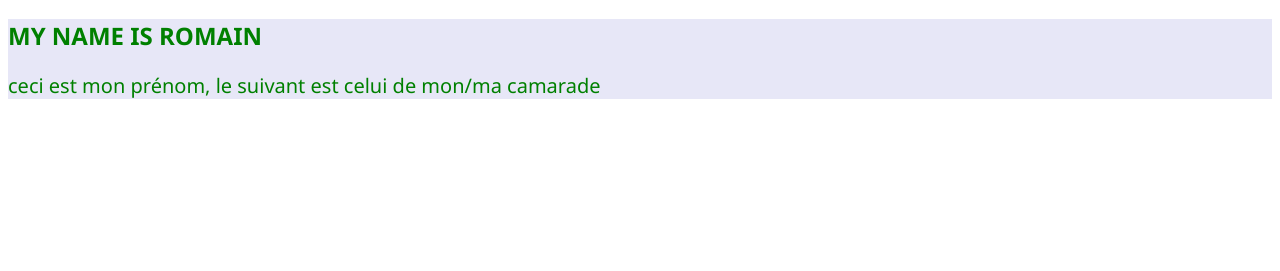
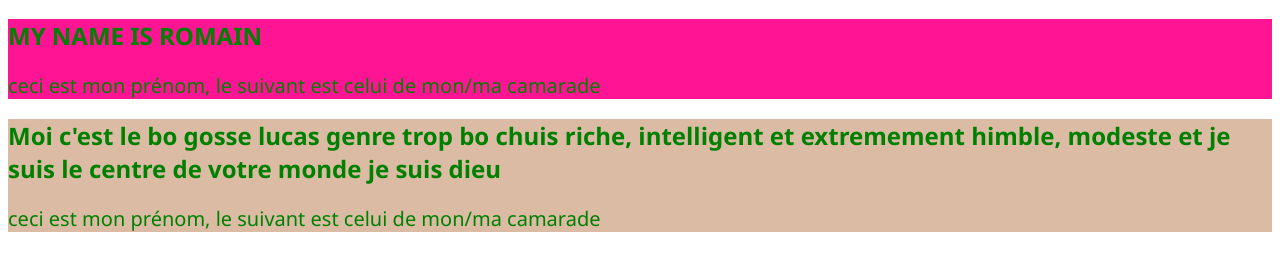
Before and after one commit to romgrm/gitHtmlTest, a plain HTML site: page index.html in a window 1280 px wide. Shown: the part 61-332 px from the top of the page. Drawn offline with Linux system fonts and the light colour scheme.

Commit message:
accepte se magnifique commit

```diff
--- a/index.html
+++ b/index.html
@@ -12,5 +12,10 @@
         <h2 class="title">MY NAME IS ROMAIN</h2>
         <p class="p">ceci est mon prénom, le suivant est celui de mon/ma camarade</p>
     </div>
+    <div id="Luc">
+        <h2 class="title">Moi c'est le bo gosse lucas genre trop bo chuis riche, intelligent et extremement himble, modeste et je suis le centre de votre monde je suis dieu</h2>
+        <p class="p">ceci est mon prénom, le suivant est celui de mon/ma camarade</p>
+    </div>
+
 </body>
 </html>
--- a/style.css
+++ b/style.css
@@ -4,8 +4,12 @@ h1{
 }
 
 #Rom{
-    background-color: rgba(225, 225, 245, 0.8);
+    background-color: rgb(255,20,147);
 }
+#Luc{
+    background-color: #dbbba3;
+}
+
 .title{
     color: green;
     font-family: 'Segoe UI', Tahoma, Geneva, Verdana, sans-serif;
```
